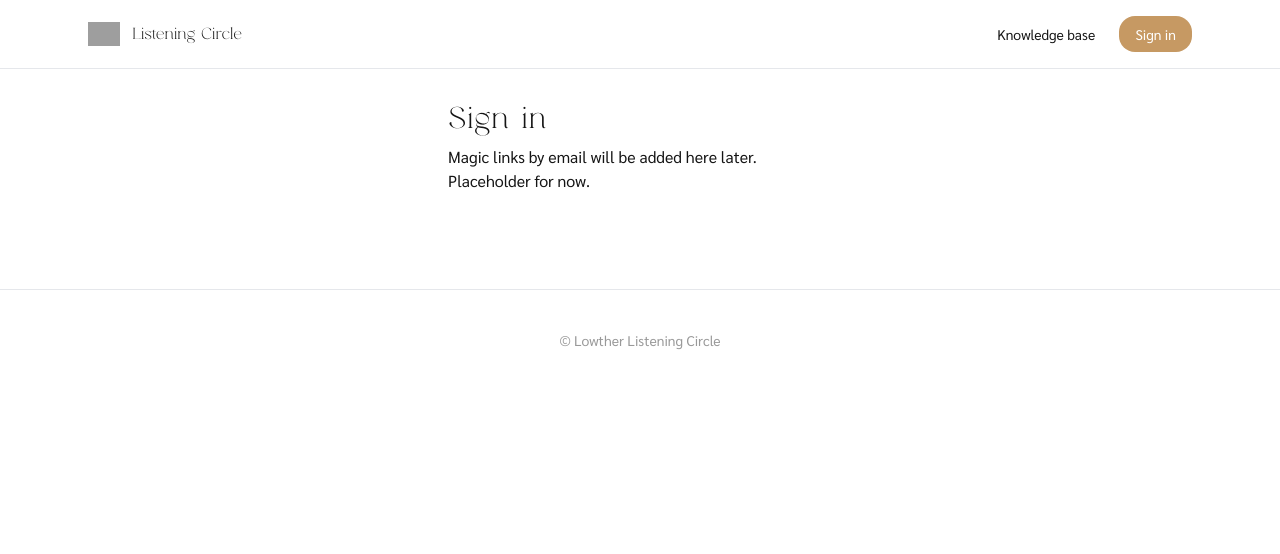
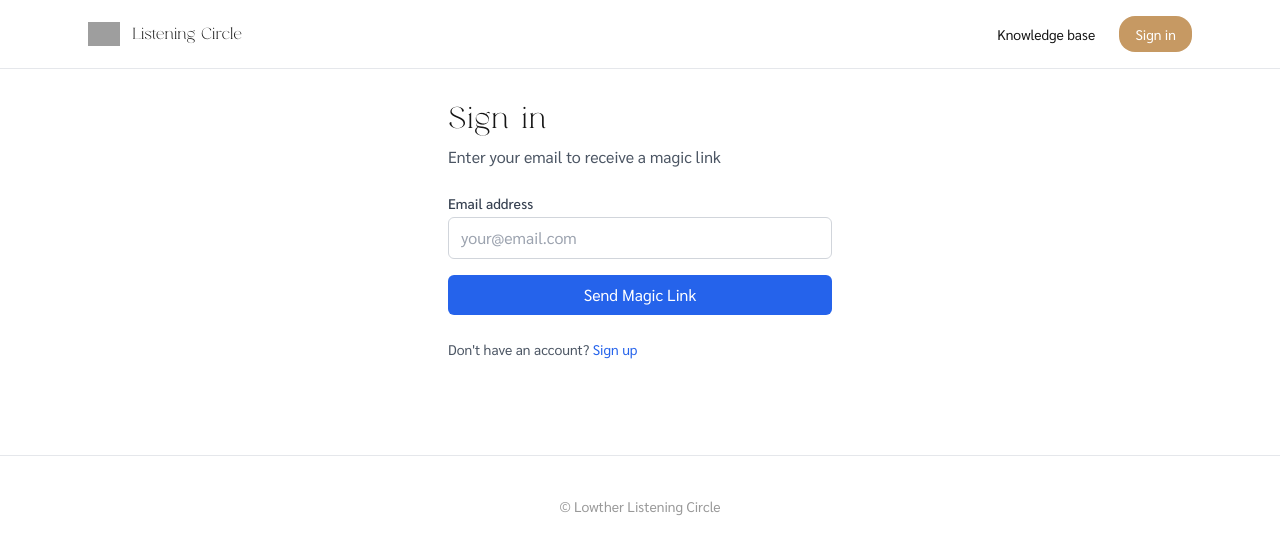
Before and after one commit to flibisk/lowther-listening-circle, a Next.js app: page /login in a window 1280 px wide. Shown: the top 554 px of the page. Built offline with nearby package versions, Linux system fonts and the light colour scheme; grey boxes are pictures that could not be loaded.

Commit message:
Implement working authentication with magic links

```diff
--- a/app/layout.tsx
+++ b/app/layout.tsx
@@ -2,6 +2,7 @@ import './globals.css'
 import localFont from 'next/font/local'
 import { Sarabun } from 'next/font/google'
 import Link from 'next/link'
+import { SessionProvider } from 'next-auth/react'
 
 const hvMuse = localFont({
   src: [
@@ -24,6 +25,7 @@ export default function RootLayout({ children }: { children: React.ReactNode })
   return (
     <html lang="en" className={`${hvMuse.variable} ${sarabun.variable}`}>
       <body className="min-h-screen bg-white text-brand-dark font-body">
+        <SessionProvider>
           <header className="border-b bg-white">
             <div className="mx-auto max-w-6xl px-6 py-4 flex items-center justify-between">
               <Link href="/" className="flex items-center gap-3">
@@ -38,6 +40,7 @@ export default function RootLayout({ children }: { children: React.ReactNode })
           </header>
           <main>{children}</main>
           <footer className="mt-16 py-10 border-t text-center text-sm text-brand-grey2">© Lowther Listening Circle</footer>
+        </SessionProvider>
       </body>
     </html>
   )
--- a/app/login/page.tsx
+++ b/app/login/page.tsx
@@ -1,4 +1,80 @@
-export default function Page(){ return (<div className="mx-auto max-w-md p-8">
-  <h1 className="font-heading text-3xl mb-2">Sign in</h1>
-  <p>Magic links by email will be added here later. Placeholder for now.</p>
-</div>)}
+import { signIn } from "next-auth/react"
+import { useState } from "react"
+
+export default function Page() {
+  const [email, setEmail] = useState("")
+  const [isLoading, setIsLoading] = useState(false)
+  const [message, setMessage] = useState("")
+
+  const handleSubmit = async (e: React.FormEvent) => {
+    e.preventDefault()
+    setIsLoading(true)
+    setMessage("")
+
+    try {
+      const result = await signIn("email", {
+        email,
+        redirect: false,
+      })
+
+      if (result?.error) {
+        setMessage("Error sending magic link. Please try again.")
+      } else {
+        setMessage("Check your email for the magic link!")
+      }
+    } catch (error) {
+      setMessage("Error sending magic link. Please try again.")
+    } finally {
+      setIsLoading(false)
+    }
+  }
+
+  return (
+    <div className="mx-auto max-w-md p-8">
+      <h1 className="font-heading text-3xl mb-2">Sign in</h1>
+      <p className="text-gray-600 mb-6">Enter your email to receive a magic link</p>
+
+      <form onSubmit={handleSubmit} className="space-y-4">
+        <div>
+          <label htmlFor="email" className="block text-sm font-medium text-gray-700 mb-1">
+            Email address
+          </label>
+          <input
+            type="email"
+            id="email"
+            value={email}
+            onChange={(e) => setEmail(e.target.value)}
+            required
+            className="w-full px-3 py-2 border border-gray-300 rounded-md focus:outline-none focus:ring-2 focus:ring-blue-500"
+            placeholder="your@email.com"
+          />
+        </div>
+
+        <button
+          type="submit"
+          disabled={isLoading}
+          className="w-full bg-blue-600 text-white py-2 px-4 rounded-md hover:bg-blue-700 disabled:opacity-50 disabled:cursor-not-allowed"
+        >
+          {isLoading ? "Sending..." : "Send Magic Link"}
+        </button>
+      </form>
+
+      {message && (
+        <div className={`mt-4 p-3 rounded-md ${
+          message.includes("Check your email")
+            ? "bg-green-100 text-green-700"
+            : "bg-red-100 text-red-700"
+        }`}>
+          {message}
+        </div>
+      )}
+
+      <p className="mt-6 text-sm text-gray-600">
+        Don't have an account?{" "}
+        <a href="/register" className="text-blue-600 hover:underline">
+          Sign up
+        </a>
+      </p>
+    </div>
+  )
+}
--- a/app/register/page.tsx
+++ b/app/register/page.tsx
@@ -1,4 +1,80 @@
-export default function Page(){ return (<div className="mx-auto max-w-md p-8">
-  <h1 className="font-heading text-3xl mb-2">Sign in</h1>
-  <p>Magic links by email will be added here later. Placeholder for now.</p>
-</div>)}
+import { signIn } from "next-auth/react"
+import { useState } from "react"
+
+export default function Page() {
+  const [email, setEmail] = useState("")
+  const [isLoading, setIsLoading] = useState(false)
+  const [message, setMessage] = useState("")
+
+  const handleSubmit = async (e: React.FormEvent) => {
+    e.preventDefault()
+    setIsLoading(true)
+    setMessage("")
+
+    try {
+      const result = await signIn("email", {
+        email,
+        redirect: false,
+      })
+
+      if (result?.error) {
+        setMessage("Error sending magic link. Please try again.")
+      } else {
+        setMessage("Check your email for the magic link!")
+      }
+    } catch (error) {
+      setMessage("Error sending magic link. Please try again.")
+    } finally {
+      setIsLoading(false)
+    }
+  }
+
+  return (
+    <div className="mx-auto max-w-md p-8">
+      <h1 className="font-heading text-3xl mb-2">Sign up</h1>
+      <p className="text-gray-600 mb-6">Enter your email to create an account and receive a magic link</p>
+
+      <form onSubmit={handleSubmit} className="space-y-4">
+        <div>
+          <label htmlFor="email" className="block text-sm font-medium text-gray-700 mb-1">
+            Email address
+          </label>
+          <input
+            type="email"
+            id="email"
+            value={email}
+            onChange={(e) => setEmail(e.target.value)}
+            required
+            className="w-full px-3 py-2 border border-gray-300 rounded-md focus:outline-none focus:ring-2 focus:ring-blue-500"
+            placeholder="your@email.com"
+          />
+        </div>
+
+        <button
+          type="submit"
+          disabled={isLoading}
+          className="w-full bg-blue-600 text-white py-2 px-4 rounded-md hover:bg-blue-700 disabled:opacity-50 disabled:cursor-not-allowed"
+        >
+          {isLoading ? "Sending..." : "Create Account & Send Magic Link"}
+        </button>
+      </form>
+
+      {message && (
+        <div className={`mt-4 p-3 rounded-md ${
+          message.includes("Check your email")
+            ? "bg-green-100 text-green-700"
+            : "bg-red-100 text-red-700"
+        }`}>
+          {message}
+        </div>
+      )}
+
+      <p className="mt-6 text-sm text-gray-600">
+        Already have an account?{" "}
+        <a href="/login" className="text-blue-600 hover:underline">
+          Sign in
+        </a>
+      </p>
+    </div>
+  )
+}
```
Lines whose indentation alone changed are shown as unchanged.
